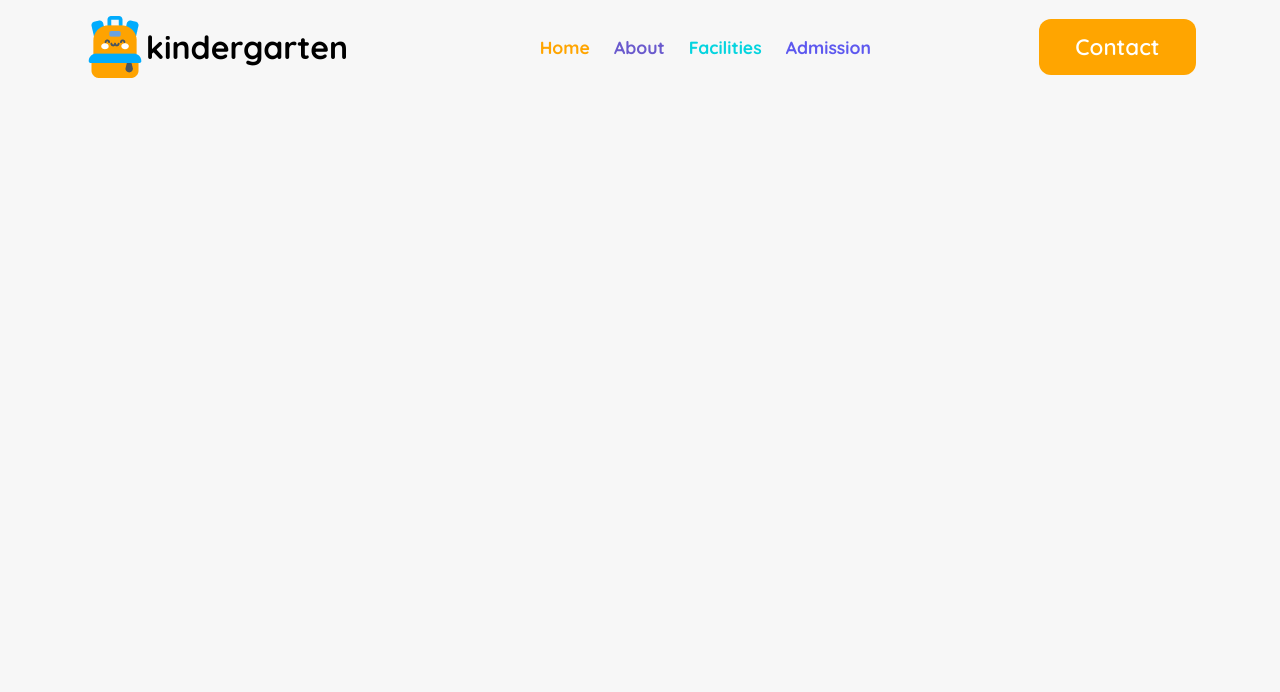
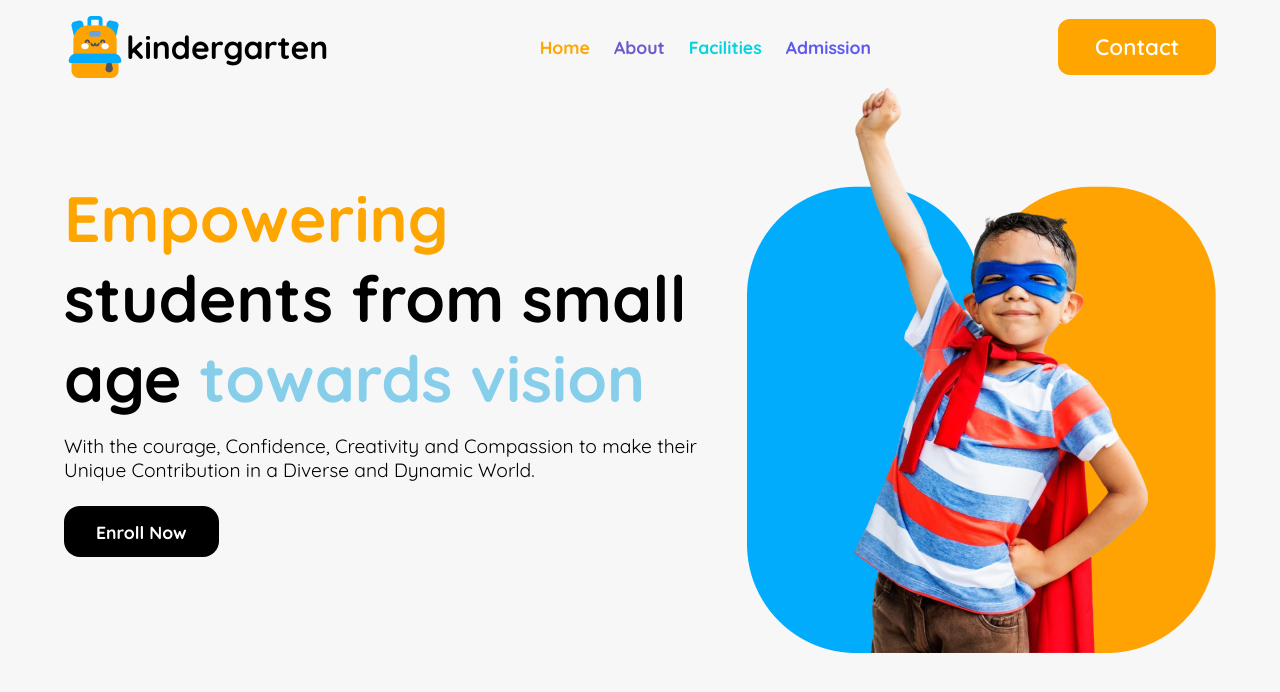
Before and after one commit to ChibgatullahMinhaz/kindergarten, a plain HTML site: page index.html in a window 1280 px wide. Drawn offline with Linux system fonts and the light colour scheme.

Commit message:
banner are style

```diff
--- a/index.html
+++ b/index.html
@@ -1,15 +1,21 @@
 <!DOCTYPE html>
 <html lang="en">
+
 <head>
     <meta charset="UTF-8">
     <meta name="viewport" content="width=device-width, initial-scale=1.0">
-    <link rel="shortcut icon" href="https://thumbs.dreamstime.com/b/logo-presents-joyful-scene-smiling-children-holding-hands-under-sunny-sky-showcasing-rainbow-tree-capturing-essence-332083564.jpg" type="image/x-icon">
+    <link rel="shortcut icon"
+        href="https://thumbs.dreamstime.com/b/logo-presents-joyful-scene-smiling-children-holding-hands-under-sunny-sky-showcasing-rainbow-tree-capturing-essence-332083564.jpg"
+        type="image/x-icon">
 
-    <link rel="stylesheet" href="https://cdnjs.cloudflare.com/ajax/libs/font-awesome/6.7.2/css/all.min.css" integrity="sha512-Evv84Mr4kqVGRNSgIGL/F/aIDqQb7xQ2vcrdIwxfjThSH8CSR7PBEakCr51Ck+w+/U6swU2Im1vVX0SVk9ABhg==" crossorigin="anonymous" referrerpolicy="no-referrer" />
+    <link rel="stylesheet" href="https://cdnjs.cloudflare.com/ajax/libs/font-awesome/6.7.2/css/all.min.css"
+        integrity="sha512-Evv84Mr4kqVGRNSgIGL/F/aIDqQb7xQ2vcrdIwxfjThSH8CSR7PBEakCr51Ck+w+/U6swU2Im1vVX0SVk9ABhg=="
+        crossorigin="anonymous" referrerpolicy="no-referrer" />
 
     <link rel="stylesheet" href="styles/style.css">
     <title>kindergarten</title>
 </head>
+
 <body>
     <header class="header">
         <nav class="nav">
@@ -33,6 +39,21 @@
                 <i class="fa-solid fa-bars" id="menu_icon"></i>
             </div>
         </nav>
+
+        <div class="banner_section">
+            <div class="banner_content">
+                <h1>
+                    <span class="banner-color1">Empowering</span> <br>
+                    students from small age <span class="bn-color-2">towards vision</span>
+                </h1>
+                <p>With the courage, Confidence, Creativity and Compassion to make their Unique Contribution in a Diverse and Dynamic World.</p>
+                <button class="banner_btn">Enroll Now</button>
+            </div>
+            <div class="bannerimage">
+                <img src="assets/hero-kids.png" alt="">
+            </div>
+        </div>
     </header>
 </body>
+
 </html>
--- a/styles/style.css
+++ b/styles/style.css
@@ -9,7 +9,6 @@
   padding: 0;
   box-sizing: border-box;
   background-color: var(--bg-color);
-  margin: auto;
   font-family: var(--font-family);
   list-style: none;
   text-decoration: none;
@@ -23,7 +22,9 @@ html{
   justify-content: space-between;
   align-items: center;
   padding: 1rem 0 0 0;
-  max-width: 100%;
+  max-width: 90%;
+  margin: 0 auto;
+
 }
 .brand{
   display: flex;
@@ -138,3 +139,43 @@ font-weight: bold;
 
   }
 }
+.banner_section{
+  display: flex;
+  max-width: 1400px;
+  max-width: 90%;
+  margin: 0 auto;
+  align-items: center;
+}
+.banner_content{
+  flex: 1;
+}
+.banner_content h1{
+  font-size: 4rem;
+  font-weight: bold;
+  margin-bottom: 1rem;
+}
+.banner_content p{
+  font-size: 1.2rem;
+  font-weight: normal;
+  margin-bottom: 1.5rem;
+}
+.banner_btn{
+  background-color: #000;
+  color:  #fff;
+  padding: 0.9rem 2rem;
+  border: none;
+  border-radius: 1rem;
+  font-size: 1.1rem;
+  font-weight: bold;
+  cursor: pointer;
+}
+.bn-color-2{
+color: skyblue;
+}
+.banner-color1{
+  color:  orange;
+}
+.banner_section img{
+  flex: 1;
+  max-width: 100%;
+}
```
